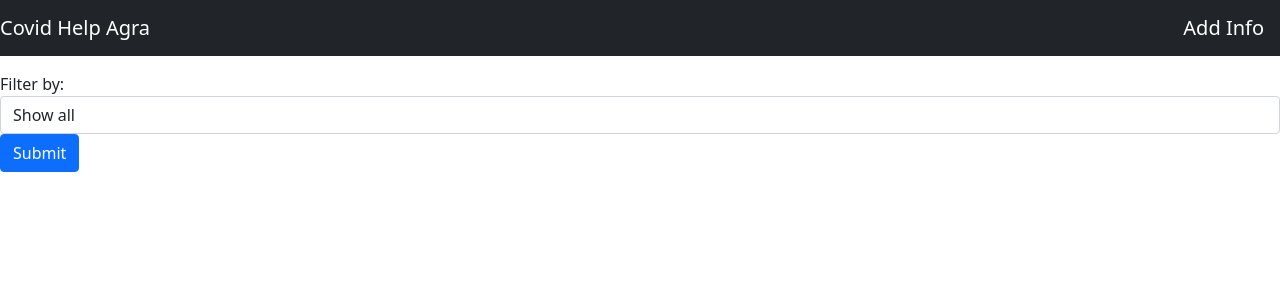
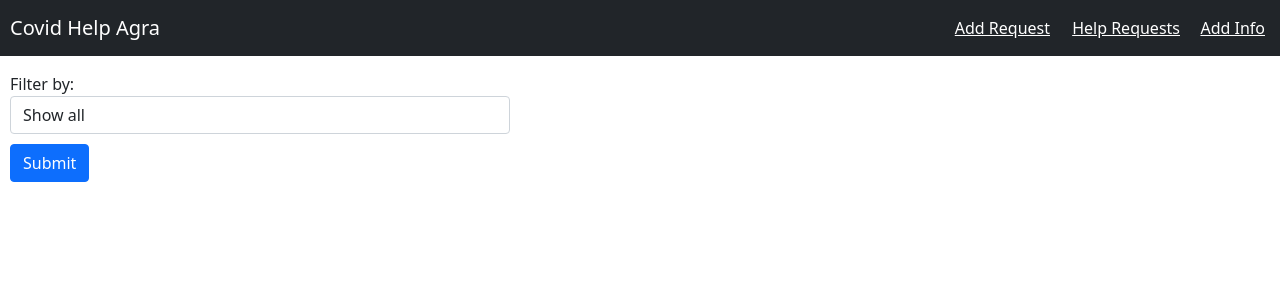
Before and after one commit to osomat123/CovidHelpAgra, a Flask app: page / in a window 1280 px wide. Shown: the top 300 px of the page. Run offline with Flask 2, Linux system fonts and the light colour scheme; data that the repository does not hold is empty.

Commit message:
Added Help Request and New Request Page and Some UI Changes

```diff
--- a/CovidHelp/__init__.py
+++ b/CovidHelp/__init__.py
@@ -7,7 +7,7 @@ app.config['SECRET_KEY'] = '1afd28ad58fb19cb088674114a5e9af9'
 # app.config['SQLALCHEMY_DATABASE_URI'] = 'sqlite:///site.db'
 
 # For PostgreSQL
-app.config['SQLALCHEMY_DATABASE_URI'] = 'postgresql://<username>:<password>@localhost/<DB Name>'
+app.config['SQLALCHEMY_DATABASE_URI'] = 'postgresql://postgres:1105@localhost/CovidDB'
 app.config['SQLALCHEMY_TRACK_MODIFICATIONS'] = False
 
 db = SQLAlchemy(app)
--- a/CovidHelp/forms.py
+++ b/CovidHelp/forms.py
@@ -42,3 +42,9 @@ class FilterForm(FlaskForm):
                                                 ('Home Services', 'Home Services'),
                                                 ('Doctor Consultation', 'Doctor Consultation')])
     submit = SubmitField('Submit')
+
+class HelpRequestForm(FlaskForm):
+    name = StringField('Name', validators=[DataRequired()])
+    phone = StringField('Phone Number', validators=[DataRequired()])
+    description = StringField('Description', validators=[DataRequired()])
+    submit = SubmitField('Submit')
--- a/CovidHelp/routes.py
+++ b/CovidHelp/routes.py
@@ -48,6 +48,7 @@ def upvote_resource():
 
 @app.route('/ResourceForm/', methods=['GET', 'POST'])
 def resource_form():
+
     form = ResourceForm()
 
     if form.validate_on_submit():
@@ -71,3 +72,18 @@ def resource_form():
     else:
         flash("Please fill the form correctly", 'flash_fail')
     return render_template('form.html', form=form)
+
+@app.route('/HelpRequests/', methods=['GET', 'POST'])
+def help_Requests():
+    data = []
+    request = []
+    form = HelpRequestForm()
+
+    if(form.validate_on_submit):
+        print(form.name.data)
+    return render_template('help-request.html',data=data, form=form)
+
+@app.route('/NewRequest/', methods=['GET', 'POST'])
+def request_form():
+    form = HelpRequestForm()
+    return render_template('new-request.html', form=form)
--- a/CovidHelp/templates/home.html
+++ b/CovidHelp/templates/home.html
@@ -2,10 +2,10 @@
 
 {% block content %}
 
-    <form method="POST" action="">
+    <form method="POST" action="" style="margin: 10px;">
         {{ form.hidden_tag() }}
 
-        <div class="form-group form-inline mt-3">
+        <div class="form-group form-inline mt-3" style="margin-bottom: 10px;max-width: 500px;">
             {{ form.services.label(class='font-weight-bold') }}
             {% if form.services.errors %}
                 {{ form.services(class='font-control ml-3 form-control-lg is-invalid') }}
@@ -15,14 +15,14 @@
                     {% endfor %}
                 </div>
             {% else %}
-                {{ form.services(class='form-control ml-3') }}
+                {{ form.services(class='form-control ') }}
             {% endif %}
         </div>
 
         {{ form.submit(class='btn btn-primary btn-block mb-5') }}
     </form>
 
-    <div class="card-deck">
+    <div class="card-deck" style="margin: 10px;">
         {% for resource, services in data %}
             <div class="card" style="width: 18rem;">
                 <div class="card-body">
@@ -30,7 +30,7 @@
                     <h6 class="card-subtitle mb-2 text-muted">{{ resource.phone }}</h6>
                     <p class="card-text">{{ resource.details }}</p>
                     {% for service in services %}
-                    <span class="badge badge-pill badge-success" style="color: rgb(48, 113, 187);">{{ service.name }}</span>
+                    <span class="badge badge-pill badge-primary" style="color: blue;">{{ service.name }}</span>
                     {% endfor%}
                 </div>
                 <div class="card-footer">
--- a/CovidHelp/templates/layout.html
+++ b/CovidHelp/templates/layout.html
@@ -9,9 +9,11 @@
 </head>
 <body>
 
-    <nav class="navbar navbar-light bg-dark" >
-        <a class="navbar-brand" style="color: white;" href="{{ url_for('home') }}">Covid Help Agra</a>
-        <a class="navbar-brand" style="color: white;" href="{{ url_for('resource_form') }}">Add Info</a>
+    <nav class="navbar navbar-exoand-md navbar-light bg-dark" >
+        <a class="navbar-brand" style="margin-left: 10px;color: white;" href="{{ url_for('home') }}">Covid Help Agra</a>
+        <a class="nav-item" style="position:fixed;right: 15px;color: white;" href="{{ url_for('resource_form') }}">Add Info</a>
+        <a class="nav-item" style="position:fixed;right: 100px;color: white;" href="{{url_for('help_Requests') }}">Help Requests</a>
+        <a class="nav-item" style="position:fixed;right: 230px;color: white;" href="{{url_for('request_form') }}">Add Request</a>
     </nav>
 
     {% block content %}
```
Also changed, not shown: CovidHelp/templates/new-request.html (added, +56 -0 lines), CovidHelp/models.py (line endings or trailing spaces).
